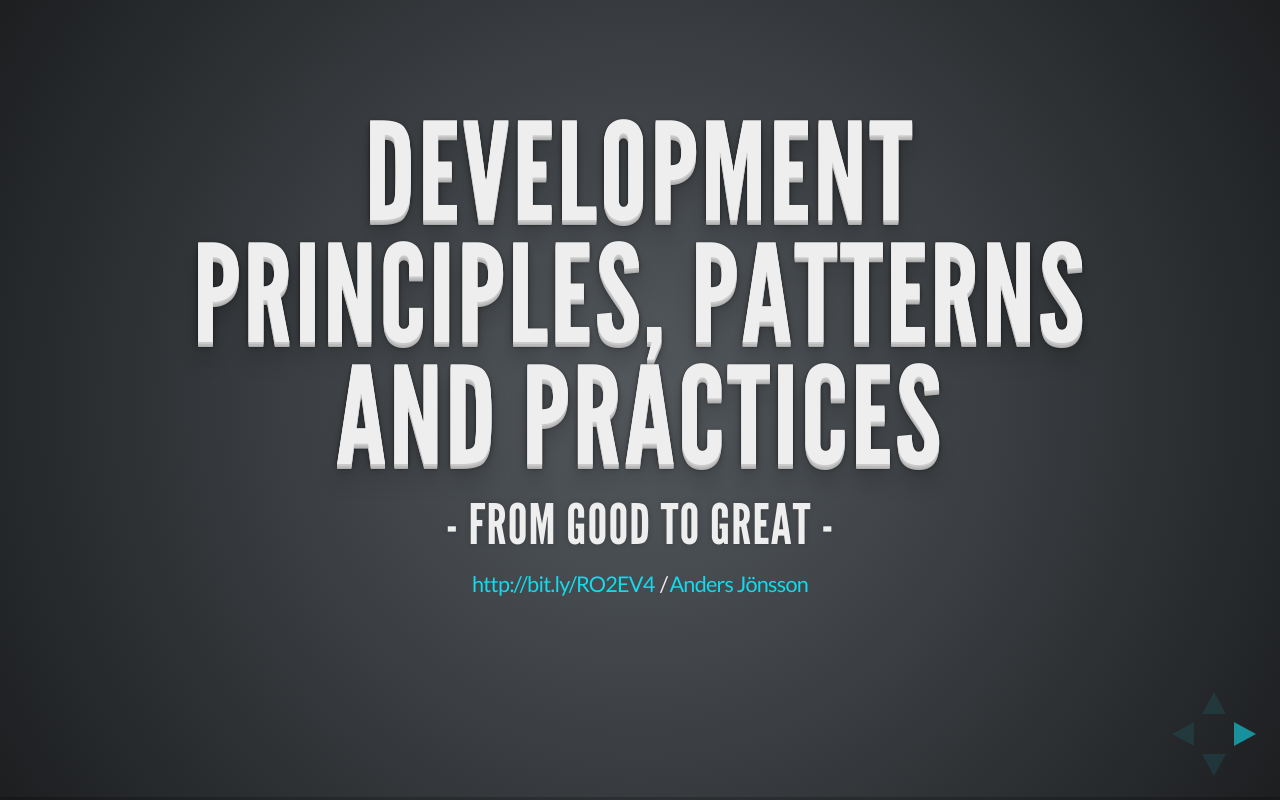
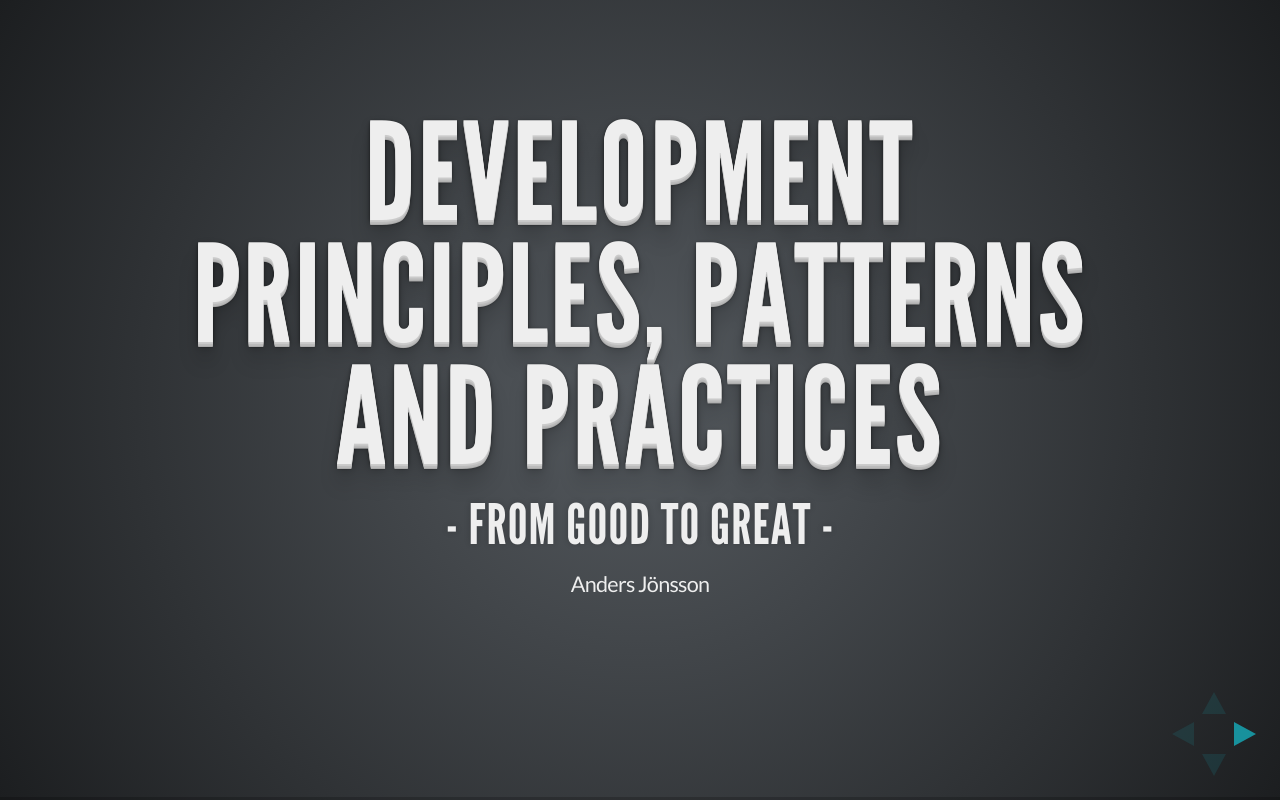
Before and after one commit to archive/talk-dev-practises, a plain HTML site: page slides/index.html in a window 1280 px wide. Drawn offline with Linux system fonts and the light colour scheme.

Commit message:
fixed link

```diff
--- a/slides/index.html
+++ b/slides/index.html
@@ -43,7 +43,7 @@
 					<h1>Development principles, patterns and practices</h1>
 					<h3>- from good to great -</h3>
 					<p>
-						<small><a href="http://bit.ly/RO2EV4">http://bit.ly/RO2EV4</a> /<a href="http://anders-jonsson.net">Anders Jönsson</a></small>
+						<small>Anders Jönsson</small>
 					</p>
 				</section>
 				<section>
```
